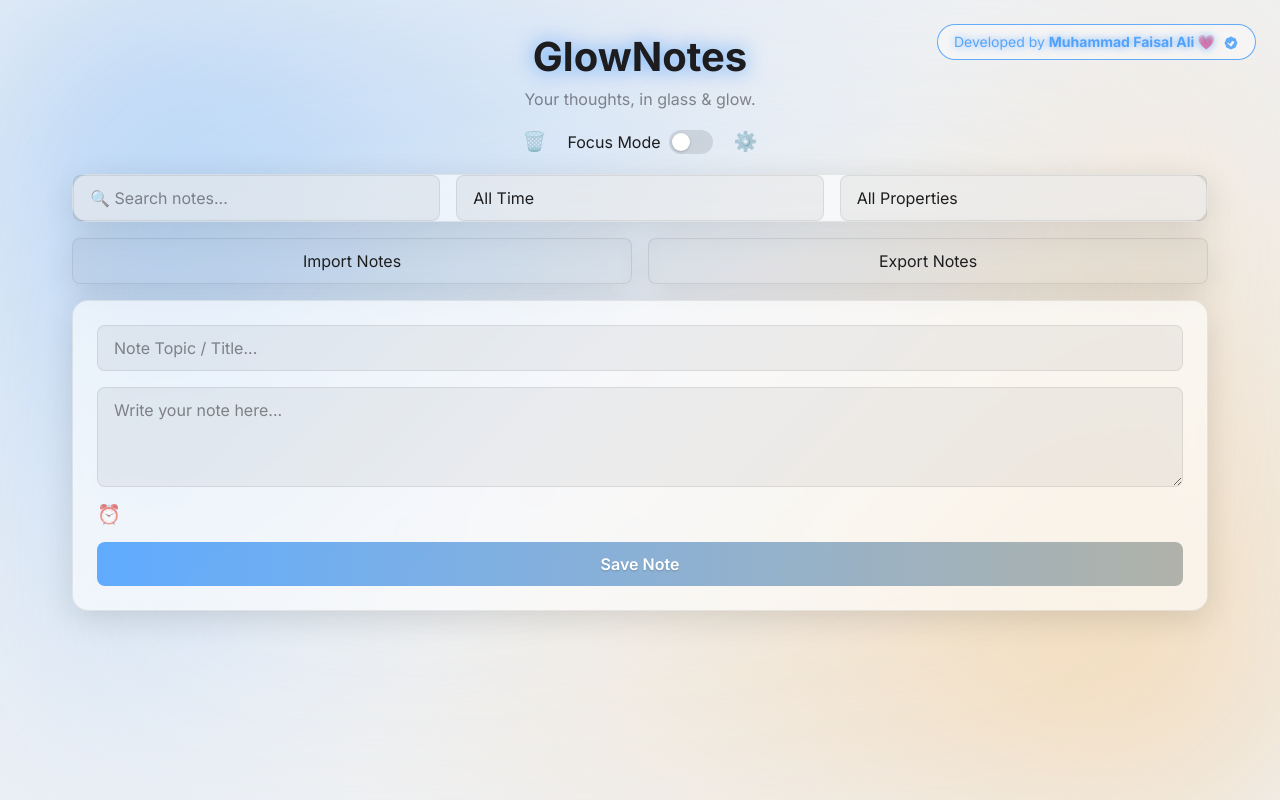
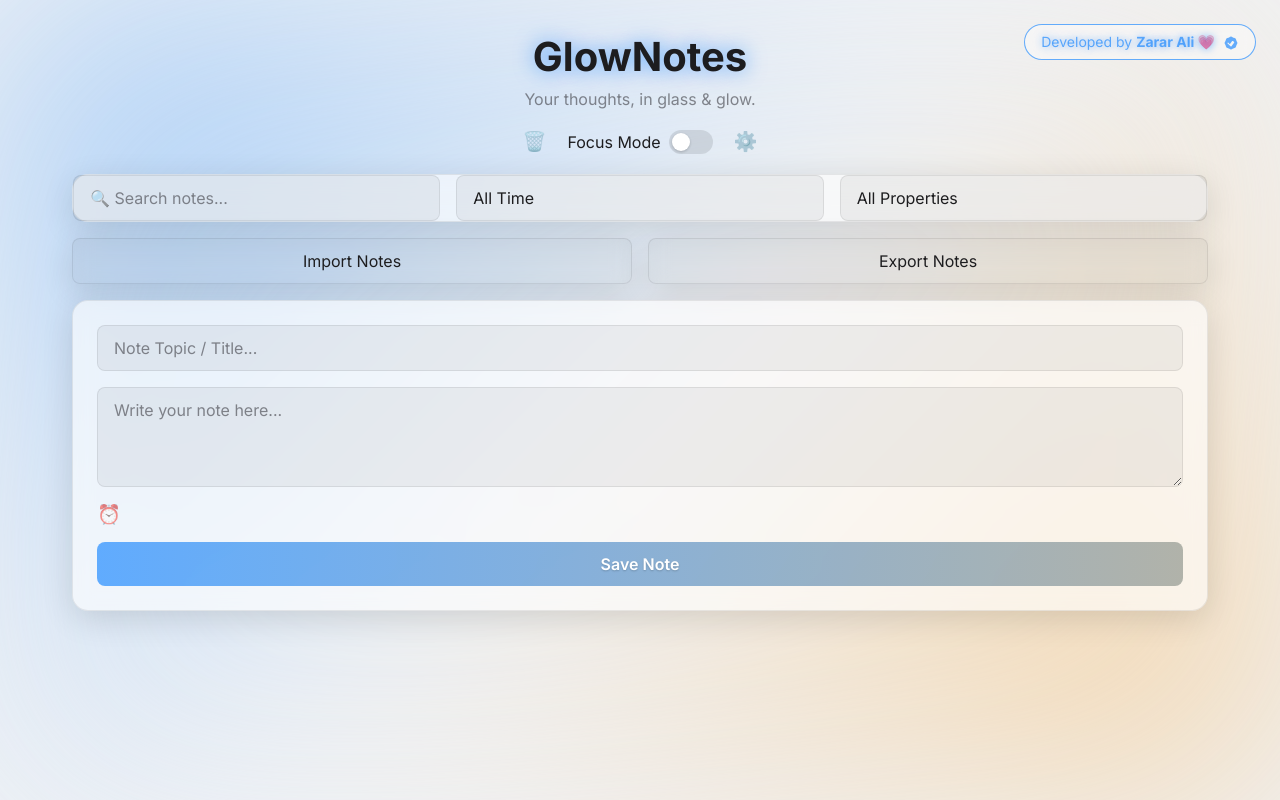
Before and after one commit to zararali003/Personal-Notes, a plain HTML site: page index.html in a window 1280 px wide. Drawn offline with Linux system fonts and the light colour scheme.

Commit message:
24 july 4 pm

```diff
--- a/index.html
+++ b/index.html
@@ -284,7 +284,7 @@
     </div>
 
     <div id="developer-credits">
-        Developed by <strong>Muhammad Faisal Ali 💗</strong>
+        Developed by <strong>Zarar Ali 💗</strong>
         <svg xmlns="http://www.w3.org/2000/svg" class="h-4 w-4 inline-block ml-1 text-teal-400" viewBox="0 0 20 20" fill="currentColor">
              <path fill-rule="evenodd" d="M6.267 3.455a3.066 3.066 0 001.745-.723 3.066 3.066 0 013.976 0 3.066 3.066 0 001.745.723 3.066 3.066 0 012.812 2.812c.051.643.304 1.254.723 1.745a3.066 3.066 0 010 3.976 3.066 3.066 0 00-.723 1.745 3.066 3.066 0 01-2.812 2.812 3.066 3.066 0 00-1.745.723 3.066 3.066 0 01-3.976 0 3.066 3.066 0 00-1.745-.723 3.066 3.066 0 01-2.812-2.812 3.066 3.066 0 00-.723-1.745 3.066 3.066 0 010-3.976 3.066 3.066 0 00.723-1.745 3.066 3.066 0 012.812-2.812zm7.48 5.088a.75.75 0 01.087 1.05l-3.25 4.5a.75.75 0 01-1.137.087L5.75 10.75a.75.75 0 111.06-1.06l1.72 1.72 2.7-3.75a.75.75 0 011.05-.087z" clip-rule="evenodd" />
         </svg>
```
